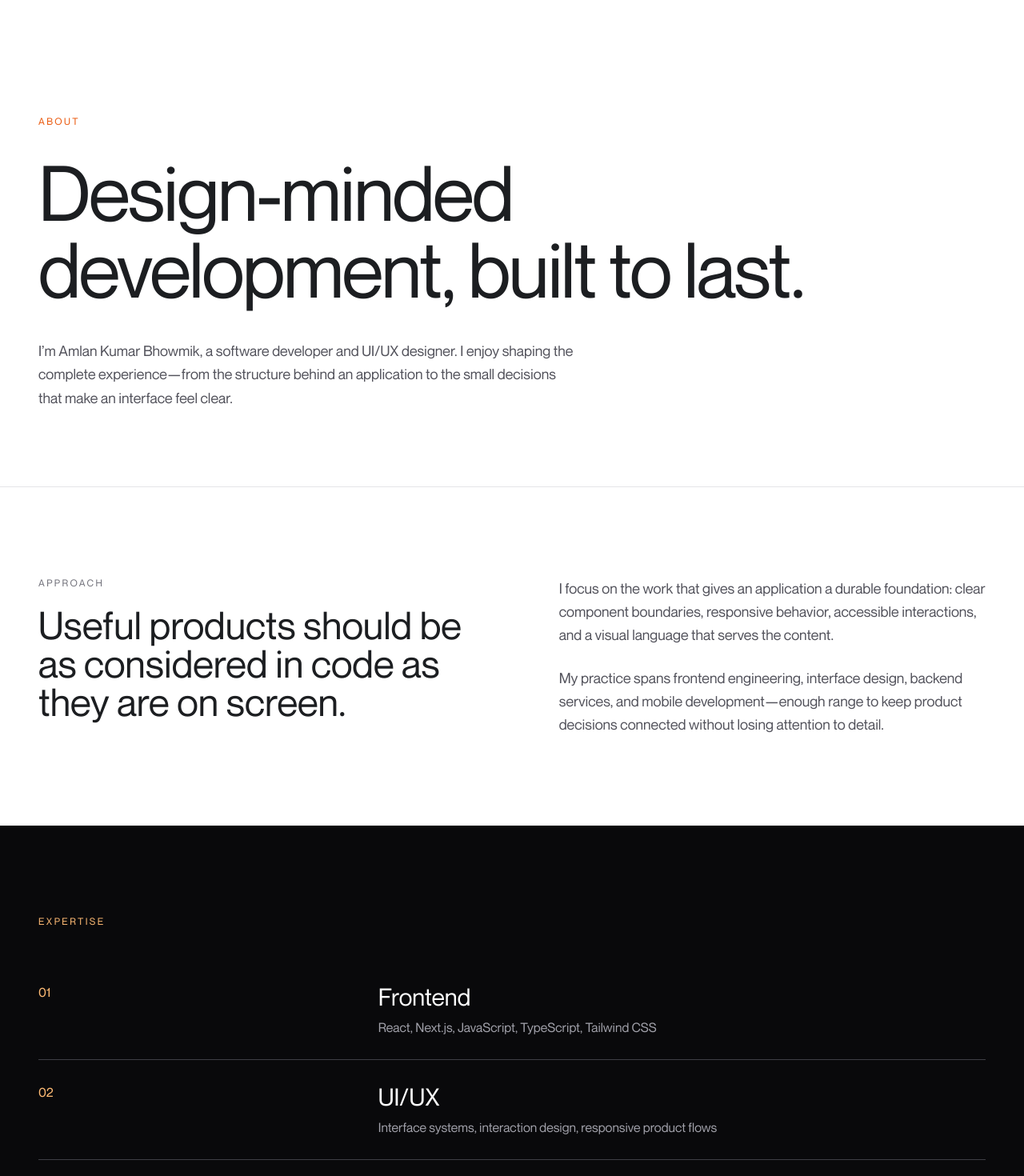
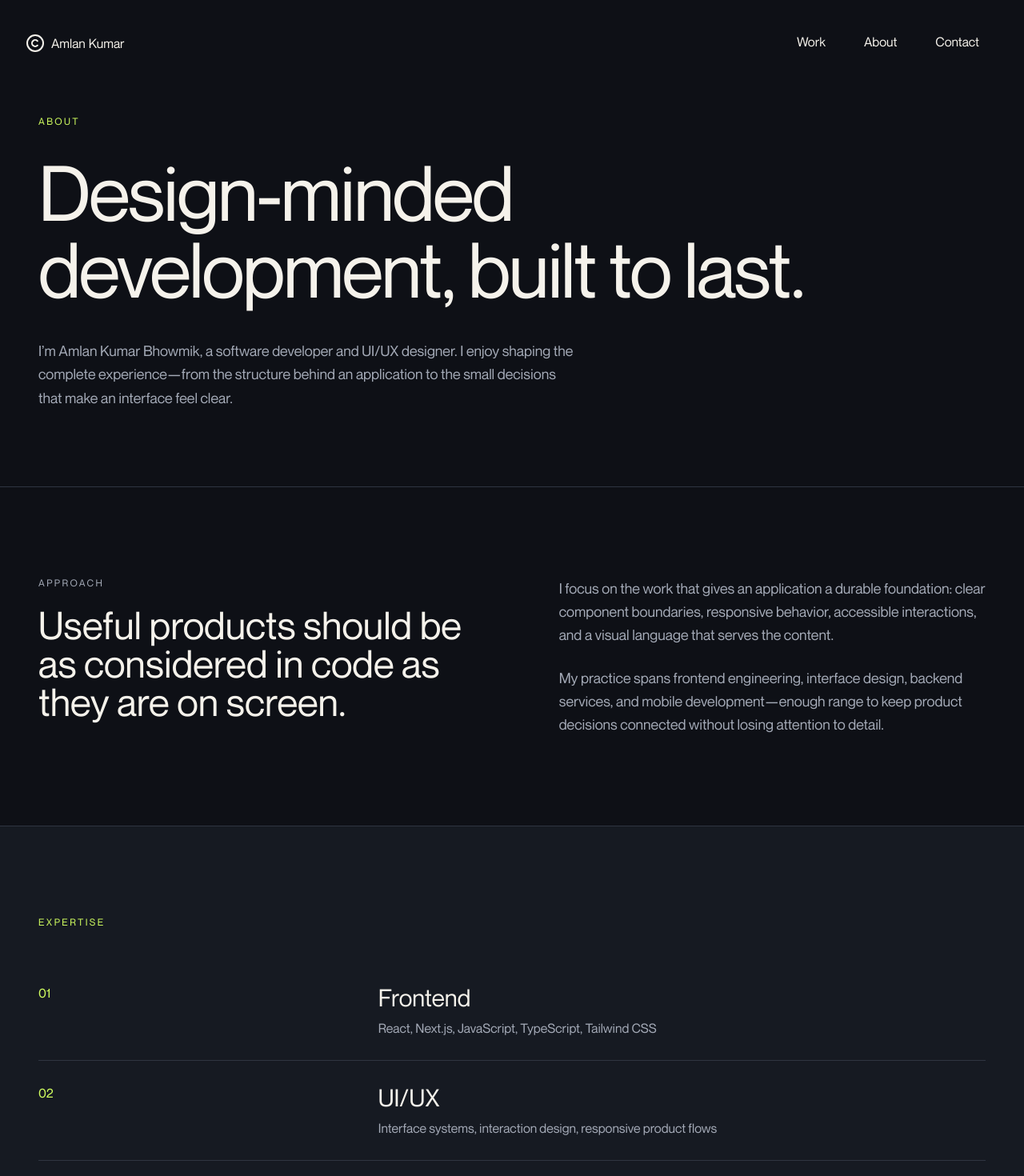
Before and after one commit to coreamlan-stack/amlan-portfolio, a Next.js app: page /about in a window 1280 px wide. Shown: the top 1470 px of the page at 80% size. Built offline with nearby package versions, Linux system fonts and the light colour scheme.

Commit message:
update styles and color themes across components for improved branding

```diff
--- a/app/_components/portfolio-page.jsx
+++ b/app/_components/portfolio-page.jsx
@@ -10,15 +10,15 @@ const expertise = [
 
 function PageIntro({ eyebrow, title, children }) {
   return (
-    <header className='border-b border-zinc-200 px-6 pb-16 pt-36 md:px-12 md:pb-24'>
-      <p className='mb-8 text-xs font-medium uppercase tracking-[0.2em] text-orange-600'>
+    <header className='border-b border-border px-6 pb-16 pt-36 md:px-12 md:pb-24'>
+      <p className='mb-8 text-xs font-medium uppercase tracking-[0.2em] text-primary'>
         {eyebrow}
       </p>
       <h1 className='max-w-5xl text-5xl leading-[0.92] tracking-tight md:text-8xl'>
         {title}
       </h1>
       {children && (
-        <div className='mt-10 max-w-2xl text-lg leading-relaxed text-zinc-600'>
+        <div className='mt-10 max-w-2xl text-lg leading-relaxed text-muted-foreground'>
           {children}
         </div>
       )}
@@ -39,7 +39,7 @@ export function AboutPage() {
       </PageIntro>
       <section className='grid gap-16 px-6 py-20 md:grid-cols-[1.1fr_1fr] md:px-12 md:py-28'>
         <div>
-          <p className='text-xs uppercase tracking-[0.2em] text-zinc-500'>
+          <p className='text-xs uppercase tracking-[0.2em] text-muted-foreground'>
             Approach
           </p>
           <h2 className='mt-5 max-w-xl text-3xl leading-tight md:text-5xl'>
@@ -47,7 +47,7 @@ export function AboutPage() {
             screen.
           </h2>
         </div>
-        <div className='space-y-6 text-lg leading-relaxed text-zinc-600'>
+        <div className='space-y-6 text-lg leading-relaxed text-muted-foreground'>
           <p>
             I focus on the work that gives an application a durable foundation:
             clear component boundaries, responsive behavior, accessible
@@ -67,20 +67,20 @@ export function AboutPage() {
 
 function Expertise() {
   return (
-    <section className='bg-zinc-950 px-6 py-20 text-white md:px-12 md:py-28'>
-      <p className='text-xs uppercase tracking-[0.2em] text-orange-300'>
+    <section className='border-y border-border bg-card px-6 py-20 text-foreground md:px-12 md:py-28'>
+      <p className='text-xs uppercase tracking-[0.2em] text-primary'>
         Expertise
       </p>
-      <div className='mt-10 divide-y divide-zinc-700'>
+      <div className='mt-10 divide-y divide-border'>
         {expertise.map(([name, detail], index) => (
           <div
             key={name}
             className='grid gap-4 py-7 md:grid-cols-[0.35fr_0.65fr]'
           >
-            <span className='text-orange-300'>0{index + 1}</span>
+            <span className='text-primary'>0{index + 1}</span>
             <div>
               <h2 className='text-3xl'>{name}</h2>
-              <p className='mt-2 text-zinc-400'>{detail}</p>
+              <p className='mt-2 text-muted-foreground'>{detail}</p>
             </div>
           </div>
         ))}
@@ -110,15 +110,15 @@ export function WorkPage() {
           ].map((item, index) => (
             <article
               key={item}
-              className='group min-h-80 bg-zinc-100 p-7 transition-colors duration-500 hover:bg-orange-100 md:min-h-[28rem]'
+              className='group min-h-80 border border-border bg-card p-7 transition-colors duration-500 hover:border-primary hover:bg-secondary md:min-h-[28rem]'
             >
-              <div className='flex justify-between text-xs uppercase tracking-[0.16em] text-zinc-500'>
+              <div className='flex justify-between text-xs uppercase tracking-[0.16em] text-muted-foreground'>
                 <span>Placeholder</span>
                 <span>0{index + 1}</span>
               </div>
               <div className='mt-40'>
                 <h2 className='text-3xl'>{item}</h2>
-                <p className='mt-3 max-w-sm text-zinc-600'>
+                <p className='mt-3 max-w-sm text-muted-foreground'>
                   Details coming soon—no project claims or visuals have been
                   added before they can be represented accurately.
                 </p>
@@ -143,12 +143,12 @@ export function ContactPage() {
       </PageIntro>
       <section className='grid gap-10 px-6 py-20 md:grid-cols-2 md:px-12 md:py-28'>
         <a
-          className='group bg-zinc-950 p-8 text-white transition-colors hover:bg-orange-600 md:p-12'
+          className='group border border-primary/30 bg-primary p-8 text-primary-foreground transition-colors hover:bg-foreground md:p-12'
           href='https://github.com/coreamlan-stack'
           target='_blank'
           rel='noopener noreferrer'
         >
-          <span className='text-xs uppercase tracking-[0.2em] text-zinc-400 group-hover:text-orange-100'>
+          <span className='text-xs uppercase tracking-[0.2em] text-primary-foreground/65 group-hover:text-background/70'>
             Code &amp; current work
           </span>
           <div className='mt-24 flex items-end justify-between'>
@@ -156,22 +156,22 @@ export function ContactPage() {
             <ArrowUpRight size={32} />
           </div>
         </a>
-        <div className='bg-zinc-100 p-8 md:p-12'>
-          <span className='text-xs uppercase tracking-[0.2em] text-zinc-500'>
+        <div className='border border-border bg-card p-8 md:p-12'>
+          <span className='text-xs uppercase tracking-[0.2em] text-muted-foreground'>
             Additional profile
           </span>
           <div className='mt-24'>
             <h2 className='text-4xl'>GitLab</h2>
-            <p className='mt-4 max-w-sm text-zinc-600'>
+            <p className='mt-4 max-w-sm text-muted-foreground'>
               Profile link to be added when available.
             </p>
           </div>
         </div>
       </section>
-      <section className='border-t border-zinc-200 px-6 py-12 md:px-12'>
+      <section className='border-t border-border px-6 py-12 md:px-12'>
         <Link
           href='/'
-          className='inline-flex items-center gap-2 text-sm uppercase tracking-[0.14em] hover:text-orange-600'
+          className='inline-flex items-center gap-2 text-sm uppercase tracking-[0.14em] hover:text-primary'
         >
           Back home <ArrowUpRight size={17} />
         </Link>
--- a/app/_data/thumbnail-options.js
+++ b/app/_data/thumbnail-options.js
@@ -3,7 +3,7 @@ export const thumbnailOptions = [
     href: '/work',
     title: 'Portfolio projects',
     category: 'Selected work',
-    accent: 'from-orange-400 to-amber-100',
+    accent: 'from-primary to-lime-200',
   },
   {
     href: '/work',
@@ -15,12 +15,12 @@ export const thumbnailOptions = [
     href: '/work',
     title: 'Web applications',
     category: 'React & Next.js',
-    accent: 'from-stone-300 to-orange-200',
+    accent: 'from-slate-300 to-cyan-200',
   },
   {
     href: '/work',
     title: 'Mobile experiences',
     category: 'Flutter',
-    accent: 'from-orange-700 to-stone-800',
+    accent: 'from-lime-800 to-slate-900',
   },
 ];
--- a/app/_layout/contact/components/user-details/index.jsx
+++ b/app/_layout/contact/components/user-details/index.jsx
@@ -14,7 +14,7 @@ export function UserDetails({ transformX }) {
       <Row>
         <div className='flex items-center gap-8'>
           <ImageWrapper>
-            <span className='flex size-full items-center justify-center rounded-full bg-orange-400 text-xl text-zinc-950'>
+            <span className='flex size-full items-center justify-center rounded-full bg-primary text-xl text-primary-foreground'>
               AK
             </span>
           </ImageWrapper>
--- a/app/_layout/navbar/index.jsx
+++ b/app/_layout/navbar/index.jsx
@@ -6,7 +6,7 @@ import { NavbarList } from './list';
 export function Navbar() {
   return (
     <nav className='absolute inset-x-0 top-0 z-10'>
-      <div className='flex items-center justify-between px-8 py-4 text-background mix-blend-difference'>
+      <div className='flex items-center justify-between px-8 py-4 text-foreground'>
         <NavbarBrand />
         <NavbarList />
       </div>
--- a/app/_layout/project/slider.jsx
+++ b/app/_layout/project/slider.jsx
@@ -9,7 +9,7 @@ export function ProjectSlider({ label, tone }) {
     >
       <div
         aria-hidden='true'
-        className='absolute inset-4 border border-white/45'
+        className='absolute inset-4 border border-white/35'
       />
       <span className='relative max-w-[10ch] text-center text-sm uppercase tracking-[0.15em] text-white mix-blend-difference'>
         {label}
--- a/app/_layout/thumbnail/components/label/index.jsx
+++ b/app/_layout/thumbnail/components/label/index.jsx
@@ -6,7 +6,9 @@ export function ThumbnailLabel({ children }) {
         paddingInlineStart: 'clamp(2.5em, 8vw, 8em)',
       }}
     >
-      <h5 className='text-xs text-secondary-foreground'>{children}</h5>
+      <h5 className='text-xs uppercase tracking-[0.18em] text-muted-foreground'>
+        {children}
+      </h5>
     </div>
   );
 }
--- a/app/_layout/thumbnail/components/modal/index.jsx
+++ b/app/_layout/thumbnail/components/modal/index.jsx
@@ -16,7 +16,7 @@ export const ThumbnailModal = forwardRef(function ThumbnailModal(
   return (
     <MotionComponent
       ref={ref}
-      className='pointer-events-none fixed left-1/2 top-1/2 size-80 overflow-hidden rounded bg-secondary-foreground'
+      className='pointer-events-none fixed left-1/2 top-1/2 size-80 overflow-hidden rounded-xl border border-primary/40 bg-card shadow-2xl shadow-black/50'
       variants={variants}
       initial='initial'
       animate={active ? 'enter' : 'closed'}
--- a/app/globals.css
+++ b/app/globals.css
@@ -15,10 +15,20 @@
   body {
     background-color: theme(colors.background);
     color: theme(colors.foreground);
+    text-rendering: optimizeLegibility;
+  }
+
+  a, button {
+    outline-color: theme(colors.ring);
+  }
+
+  a:focus-visible, button:focus-visible {
+    outline: 2px solid theme(colors.ring);
+    outline-offset: 4px;
   }
 
   .hero-grid {
-    background-image: linear-gradient(to right, rgb(255 255 255 / 0.08) 1px, transparent 1px), linear-gradient(to bottom, rgb(255 255 255 / 0.08) 1px, transparent 1px);
+    background-image: linear-gradient(to right, rgb(235 255 175 / 0.09) 1px, transparent 1px), linear-gradient(to bottom, rgb(235 255 175 / 0.09) 1px, transparent 1px);
     background-size: 64px 64px;
     mask-image: linear-gradient(to bottom, black, transparent 75%);
   }
```
Also changed, not shown: app/_data/project-options.js (+7 -7 lines), app/_layout/header/index.jsx (+3 -5 lines), app/_lib/plugins/tailwind.js.
